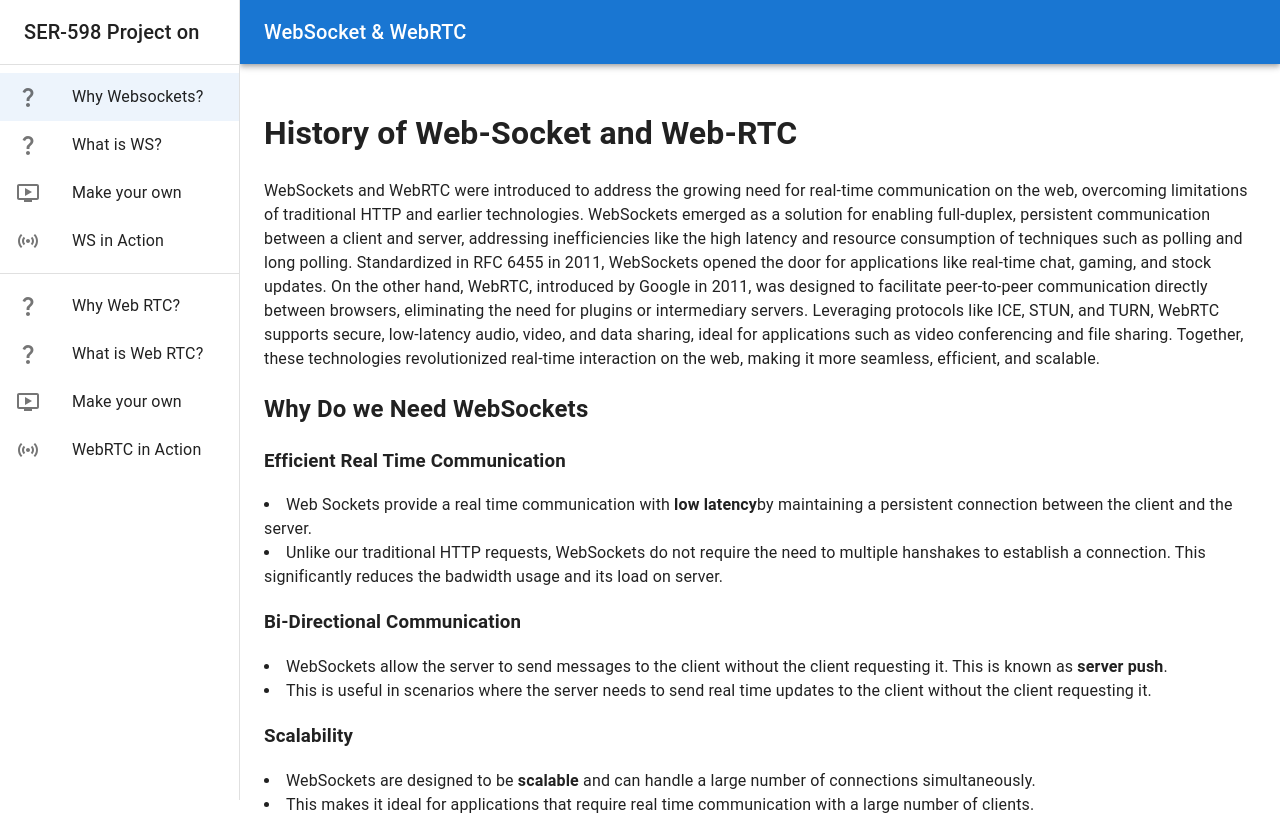
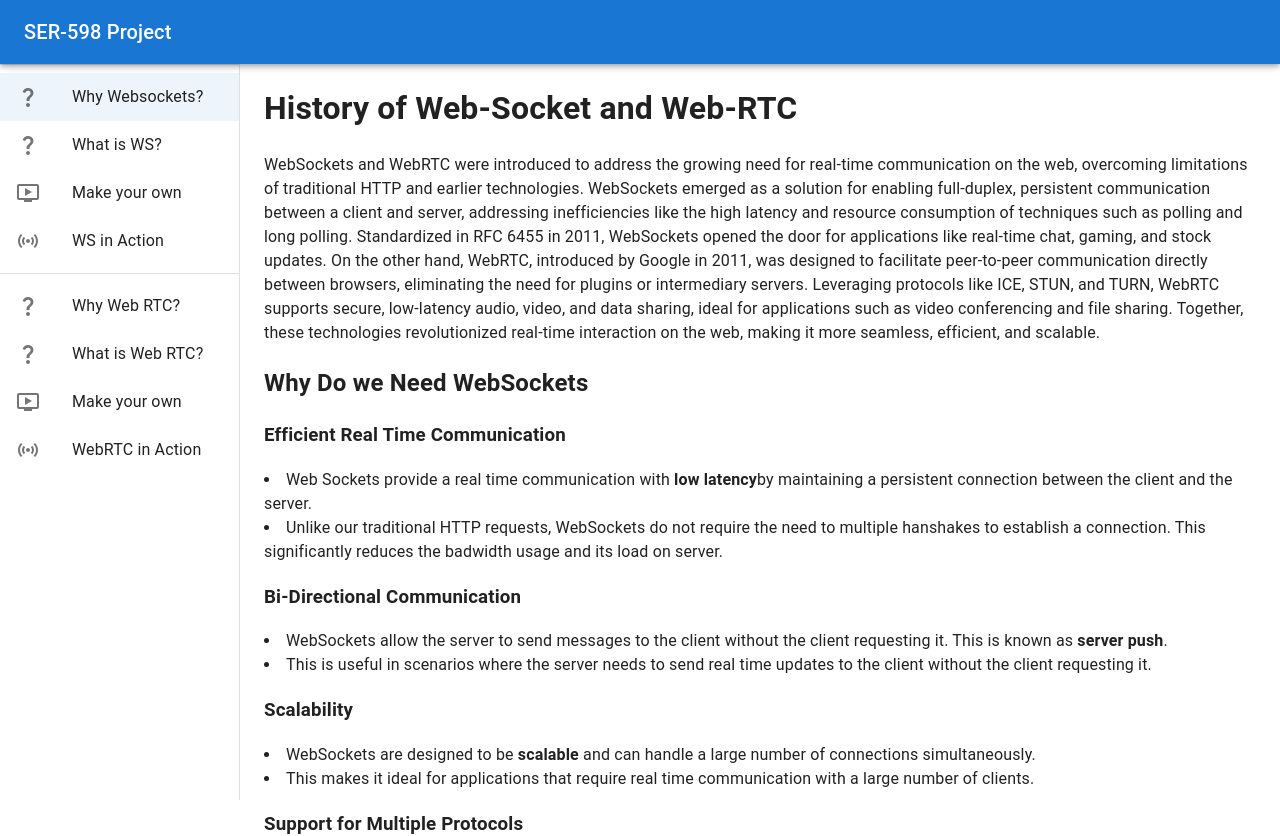
Before and after one commit to ishtpreet/WebSockets-and-WebRTC, a React (Create React App) app in the folder frontend/: page / in a window 1280 px wide. Shown: the top 836 px of the page. Built offline with nearby package versions, Linux system fonts and the light colour scheme.

Commit message:
Fixed Navbar

```diff
--- a/frontend/src/App.js
+++ b/frontend/src/App.js
@@ -29,7 +29,7 @@ function App() {
     <SideMenu />
     <Box
         component="main"
-        sx={{ flexGrow: 1, p: 3, width: { sm: `calc(100% - ${drawerWidth}px)` } }}
+        sx={{ marginTop: '3%', flexGrow: 1, p: 3, width: { sm: `calc(100% - ${drawerWidth}px)` } }}
         >
        <Routes>
         {/* WebSockets Path -> root is whyWS */}
--- a/frontend/src/components/NavBar.js
+++ b/frontend/src/components/NavBar.js
@@ -1,23 +1,52 @@
-import React from 'react'
-import AppBar from '@mui/material/AppBar'
-import Toolbar from '@mui/material/Toolbar'
-import Typography from '@mui/material/Typography'
-import Box from '@mui/material/Box'
+// import React from 'react'
+// import AppBar from '@mui/material/AppBar'
+// import Toolbar from '@mui/material/Toolbar'
+// import Typography from '@mui/material/Typography'
+// import Box from '@mui/material/Box'
 
 
-export default function NavBar(props) {
-  return (
-    <Box sx={{ flexGrow: 1 }}>
-      <AppBar position="static" {...props}>
-        <Toolbar variant="regular">
-          {/* <IconButton edge="start" color="inherit" aria-label="menu" sx={{ mr: 2 }}>
-            <MenuIcon />
-          </IconButton> */}
-          <Typography variant="h6" color="inherit" component="div">
-            WebSocket & WebRTC
-          </Typography>
-        </Toolbar>
-      </AppBar>
-    </Box>
-  )
+// export default function NavBar(props) {
+//   return (
+//     <Box sx={{ flexGrow: 1 }}>
+//       <AppBar position="static" {...props}>
+//         <Toolbar variant="regular">
+//           {/* <IconButton edge="start" color="inherit" aria-label="menu" sx={{ mr: 2 }}>
+//             <MenuIcon />
+//           </IconButton> */}
+//           <Typography variant="h6" color="inherit" component="div">
+//             WebSocket & WebRTC
+//           </Typography>
+//         </Toolbar>
+//       </AppBar>
+//     </Box>
+//   )
+// }
+import React from 'react';
+import AppBar from '@mui/material/AppBar';
+import Toolbar from '@mui/material/Toolbar';
+import Typography from '@mui/material/Typography';
+import IconButton from '@mui/material/IconButton';
+import MenuIcon from '@mui/icons-material/Menu';
+
+function Navbar({ toggleDrawer }) {
+    return (
+        <AppBar position="fixed" sx={{ zIndex: (theme) => theme.zIndex.drawer + 1 }}>
+            <Toolbar>
+                <IconButton
+                    color="inherit"
+                    aria-label="open drawer"
+                    edge="start"
+                    onClick={toggleDrawer}
+                    sx={{ display: { sm: 'none' }, mr: 2 }}
+                >
+                    <MenuIcon />
+                </IconButton>
+                <Typography variant="h6" noWrap component="div">
+                    SER-598 Project
+                </Typography>
+            </Toolbar>
+        </AppBar>
+    );
 }
+
+export default Navbar;
```
